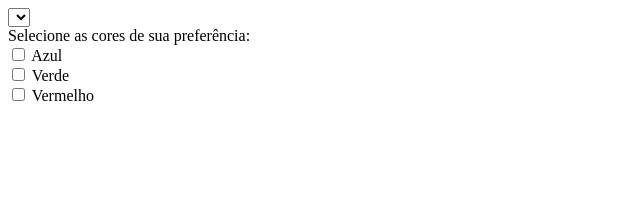
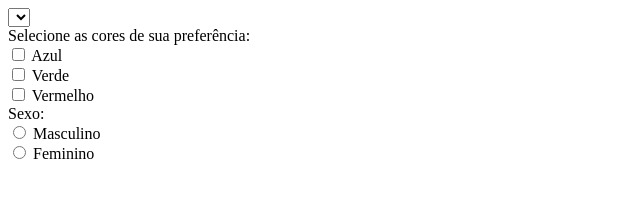
Before and after one commit to yohenri/Formulario, a plain HTML site: page index.html in a window 1280 px wide. Shown: the whole page, without its empty margins (0-640 px from the left). Drawn offline with Linux system fonts and the light colour scheme.

Commit message:
radio entre sexo masc e feminino

```diff
--- a/index.html
+++ b/index.html
@@ -23,10 +23,20 @@
     <label for="blue"> Azul </label>
     <br/>
     <input type="checkbox" name="green" id="green">
-    <label for="blue"> Verde </label>
+    <label for="green"> Verde </label>
     <br/>
     <input type="checkbox" name="red" id="red">
     <label for="red"> Vermelho </label>
+</div>
+
+<div>
+    <label> Sexo:</label>
+    <br/>
+    <input type="radio" name="sexo" id="sexo_m" value="m">
+    <label for="sexo_m"> Masculino </label>
+    <br/>
+    <input type="radio" name="sexo" id="sexo_f" value="f">
+    <label for="sexo_f"> Feminino </label>
 
 </div>
 
```
